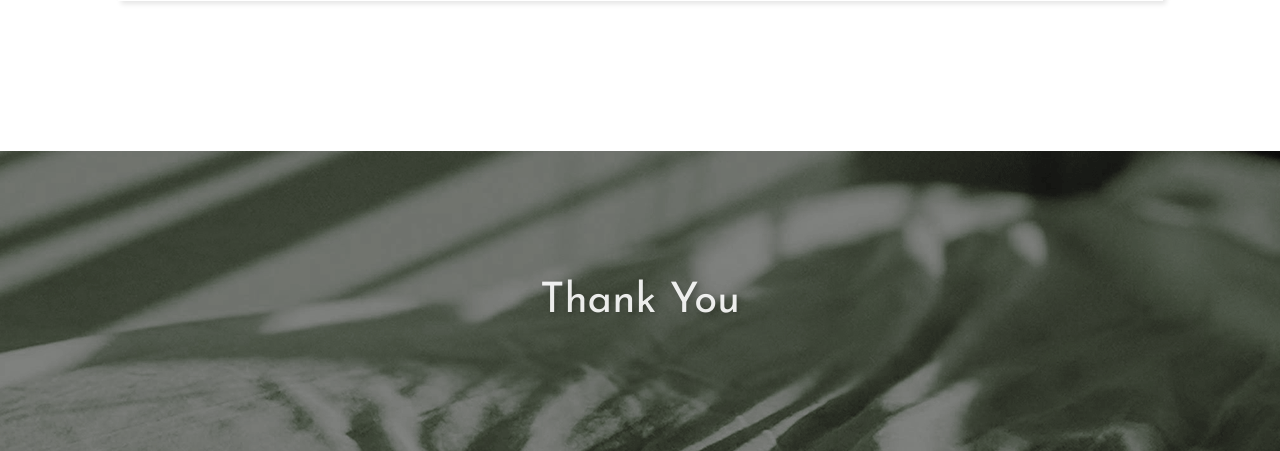
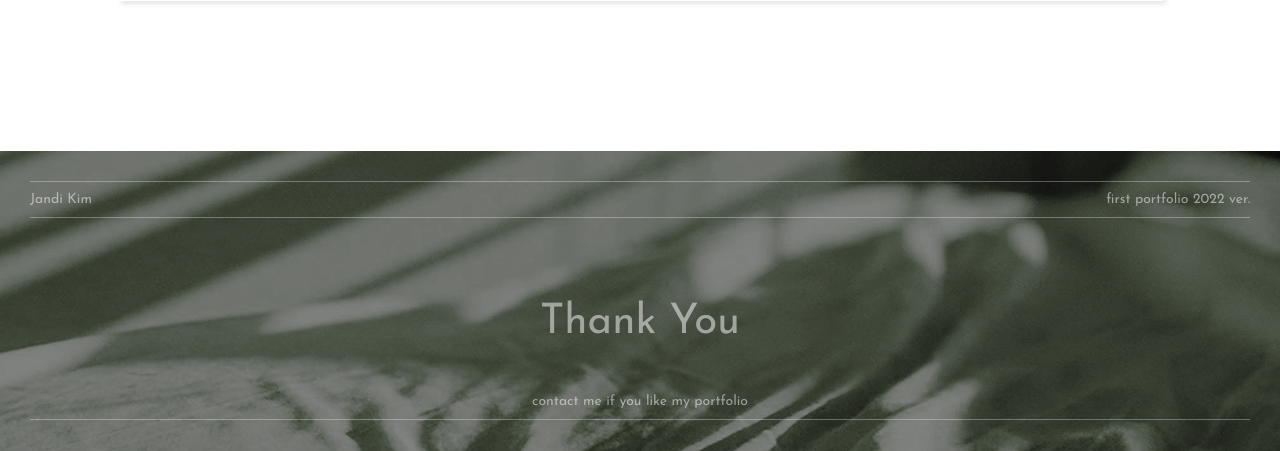
Before and after one commit to purplelilith/portfolio, a PHP site: page /01-sunshine-kids/ in a window 1280 px wide. Shown: the part 3662-4113 px from the top of the page. Run offline with PHP 8.4, Linux system fonts and the light colour scheme; some libraries are stand-ins or nearby versions.

Commit message:
집에서 작업함(푸터, 퍼블리싱 배경색)

```diff
--- a/css/footer.css
+++ b/css/footer.css
@@ -1,6 +1,7 @@
 section.footer {
   width: 100%;
   position: relative;
+
 }
 section.footer img{
   width: 100%;
@@ -8,13 +9,41 @@ section.footer img{
   object-fit: cover;
   object-position: center;
 }
+section.footer .text_box {
+  position: absolute;
+  width: 100%;
+  height: 100%;
+  top:0;
+  left:0;
+  padding: 30px;
+  box-sizing: border-box;
+  color: rgba(255, 255, 255, 0.5);
+}
+section.footer .text_box .top{
+  display: flex;
+  justify-content: space-between;
+  flex-wrap: wrap;
+}
+section.footer .text_box .top::before,
+section.footer .text_box .top::after,
+section.footer .text_box .bottom::after {
+  content: "";
+  display: block;
+  width: 100%;
+  margin-bottom: 10px;
+  border-top: 1px solid rgba(255, 255, 255, 0.3);
+}
+section.footer .text_box .top::after,
+section.footer .text_box .bottom::after{
+  margin-top: 10px;
+}
 section.footer h2 {
-  position: absolute;
-  top: 50%;
-  left: 50%;
-  transform: translate(-50%, -50%);
-  color: rgba(255, 255, 255, 0.9);
-  text-shadow: 2px 2px 5px rgba(0, 0, 0, 0.2);
+ text-align: center;
+ margin-top: 6%;
+}
+section.footer .text_box .bottom {
+  text-align: center;
+
 }
 
 @media screen and (min-width:600px) {
@@ -24,6 +53,9 @@ section.footer h2 {
   section.footer h2 {
     font-size: 3em;
   }
+  section.footer .text_box .bottom  {
+    margin-top: 50px;
+  }
 }
 @media screen and (max-width:600px) {
   section.footer {
@@ -32,4 +64,7 @@ section.footer h2 {
   section.footer h2 {
     font-size: 7vw;
   }
+  section.footer .text_box .bottom  {
+    margin-top: 20px;
+  }
 }
--- a/css/home.css
+++ b/css/home.css
@@ -9,7 +9,7 @@
   z-index: 1;
   width: 80%;
   max-width: 370px;
-  top: 27%;
+  top: 25%;
   left: 50%;
   transform: translateX(-50%);
 }
@@ -28,7 +28,9 @@
   object-fit: cover;
   object-position: center;
 }
-
+.home_section figcaption {
+  margin-top: 40px;
+}
 .home_section figcaption h2 {
   text-align: center;
   font-weight: 600;
@@ -63,9 +65,6 @@
   .home_section figcaption p{
     padding-left: 130px;
   }
-  .home_section figcaption {
-    margin-top: 80px;
-  }
 }
 @media screen and (min-width:500px) and (max-width:1000px) {
   .home_section .text_box {
@@ -86,9 +85,6 @@
   .home_section figcaption p{
     padding-left: 100px;
   }
-  .home_section figcaption {
-    margin-top: 60px;
-  }
 }
 
 /* 모션 */
--- a/footer.php
+++ b/footer.php
@@ -1,4 +1,11 @@
 <section class="footer">
   <img src="./img/footer.png" alt="">
-  <h2>Thank You</h2>
+  <div class="text_box">
+    <p class="top">
+      <em>Jandi Kim</em>
+      <em>first portfolio 2022 ver.</em>
+    </p>
+    <h2>Thank You</h2>
+    <p class="bottom">contact me if you like my portfolio</p>
+  </div>
 </section>
--- a/web_port.php
+++ b/web_port.php
@@ -1,6 +1,10 @@
 <a name="publishing"></a>
 <div class="pub_wrap">
-  <div class="bg_wrap"><img class="section_bg" src="./img/web_port/bg_sunshine.png" alt=""></div>
+  <div class="bg_wrap">
+    <span class="bg1-1"></span>
+    <span class="bg1-2"></span>
+    <span class="bg1-3"></span>
+  </div>
   <section class="pub_section pub_section1">
     <div class="title_box">
       <i>web publishing 01.</i>
@@ -44,7 +48,11 @@
   </section>
 </div>
 <div class="pub_wrap">
-  <div class="bg_wrap"><img class="section_bg" src="./img/web_port/bg_sunshineweb.png" alt=""></div>
+  <div class="bg_wrap">
+    <span class="bg2-1"></span>
+    <span class="bg2-2"></span>
+    <span class="bg2-3"></span>
+  </div>
   <section class="pub_section pub_section2">
     <div class="title_box">
       <i>web publishing 02.</i>
```
Also changed, not shown: css/web_port.css (+54 -19 lines).
